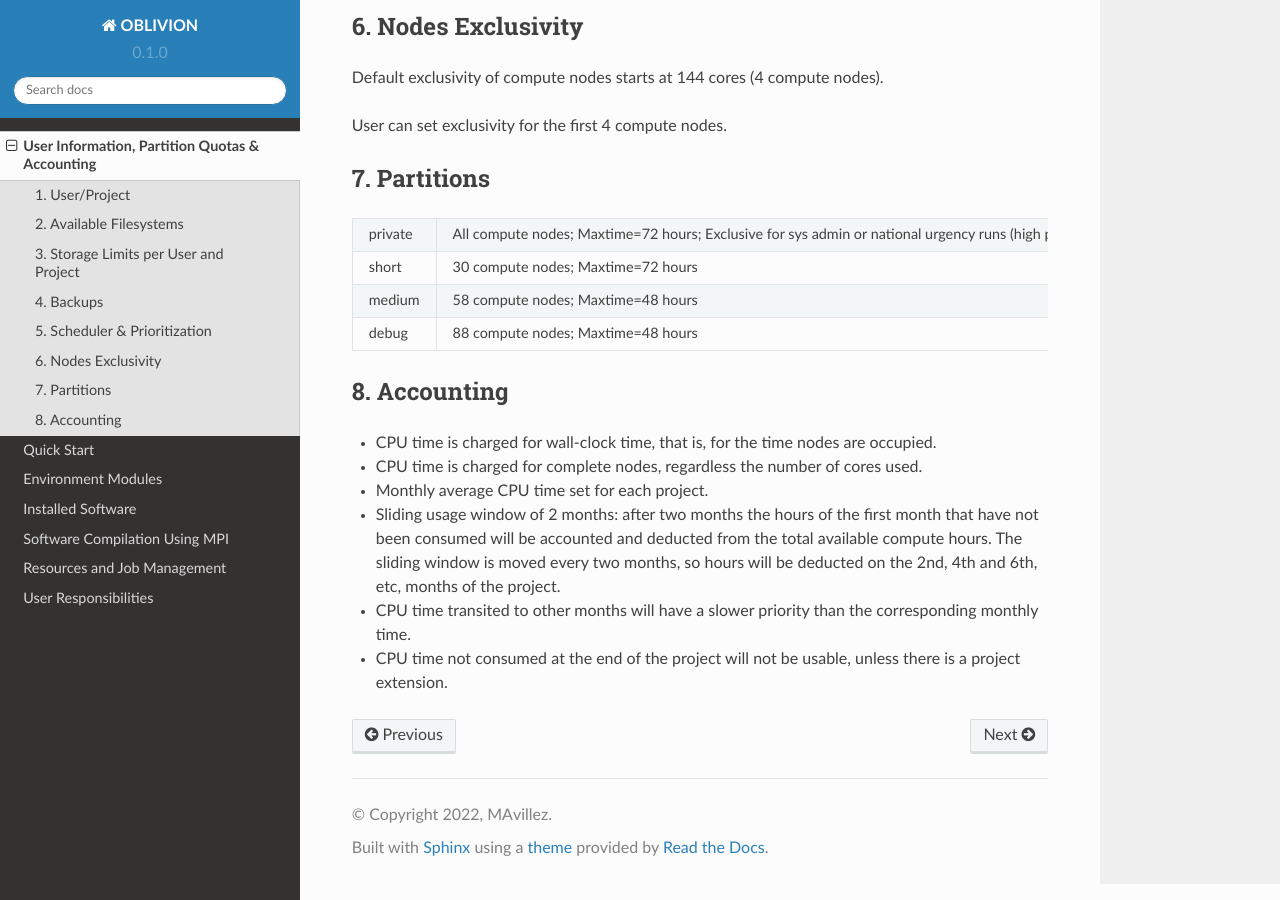
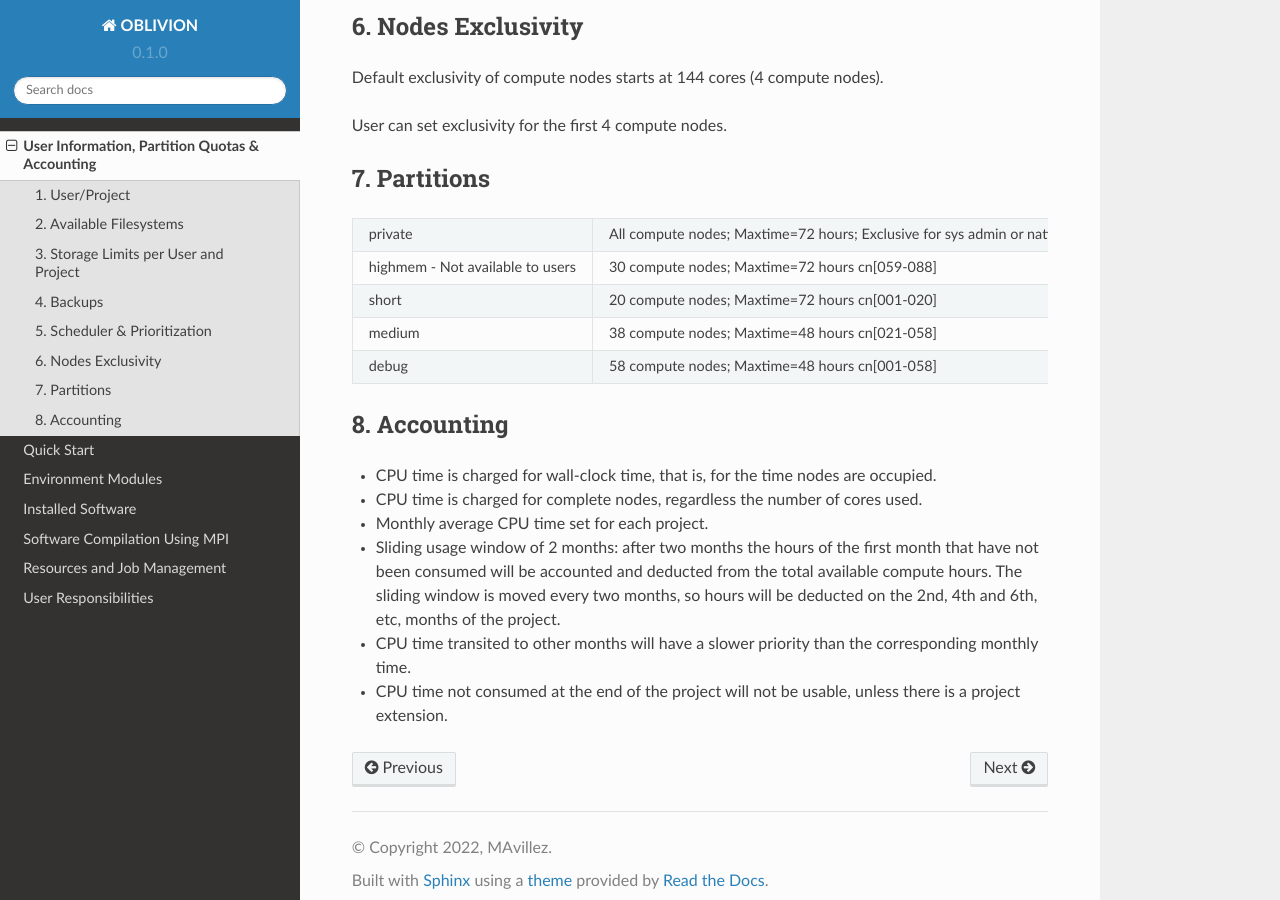
Before and after one commit to mavillez/Oblivion, a Sphinx documentation site: the page built from docs/source/information.rst, in a window 1280 px wide and 900 px high, scrolled down 918 px. Built offline with Sphinx 7.4.7 and the Read the Docs theme 2.0.0, drawn with Linux system fonts in a browser that asks for light colours.

Commit message:
Update information.rst

```diff
--- a/docs/source/information.rst
+++ b/docs/source/information.rst
@@ -61,12 +61,14 @@ User can set exclusivity for the first 4 compute nodes.
 
   * - private
     - All compute nodes; Maxtime=72 hours; Exclusive for sys admin or national urgency runs (high priority)
+  * - highmem - Not available to users
+    - 30 compute nodes; Maxtime=72 hours cn[059-088]
   * - short
-    - 30 compute nodes; Maxtime=72 hours
+    - 20 compute nodes; Maxtime=72 hours cn[001-020]
   * - medium
-    - 58 compute nodes; Maxtime=48 hours
+    - 38 compute nodes; Maxtime=48 hours cn[021-058]
   * - debug
-    - 88 compute nodes; Maxtime=48 hours
+    - 58 compute nodes; Maxtime=48 hours cn[001-058]
 
 
 8. Accounting
```
